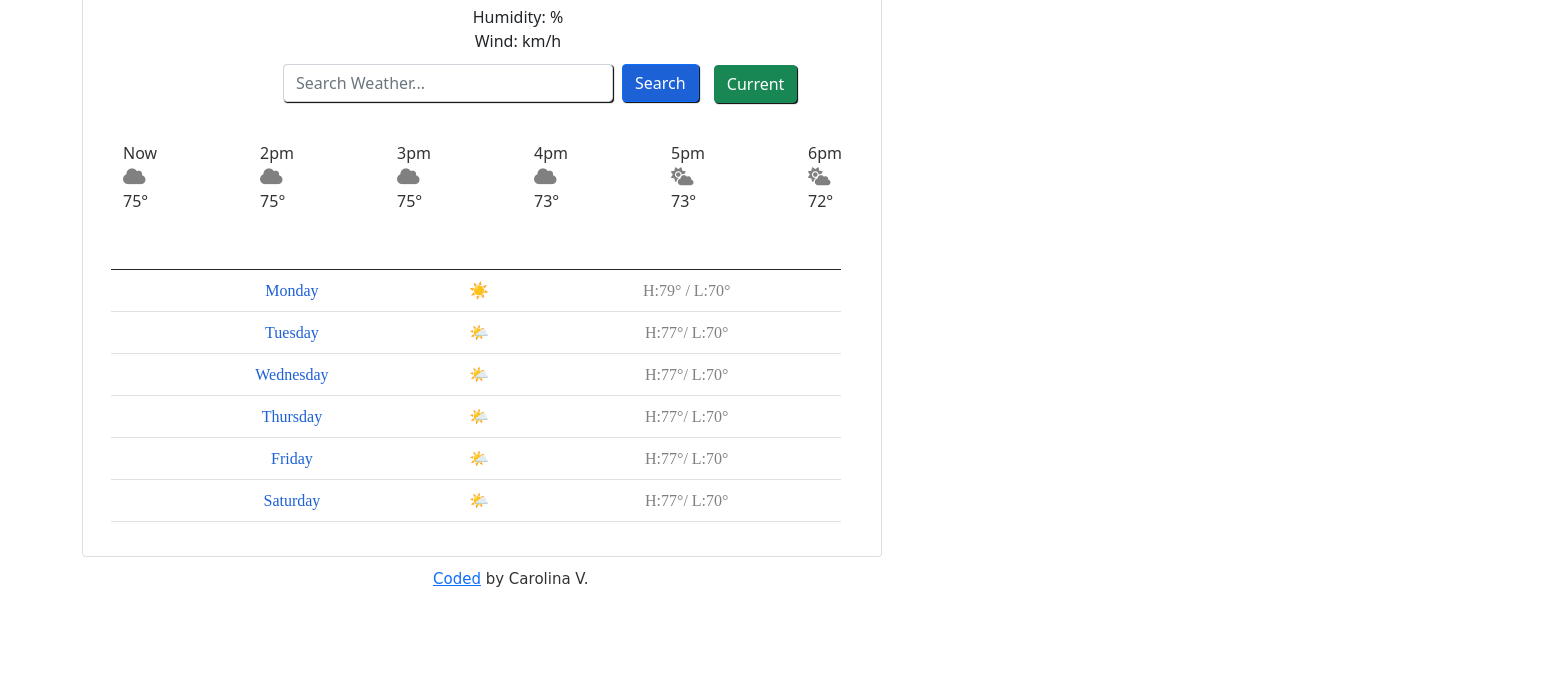
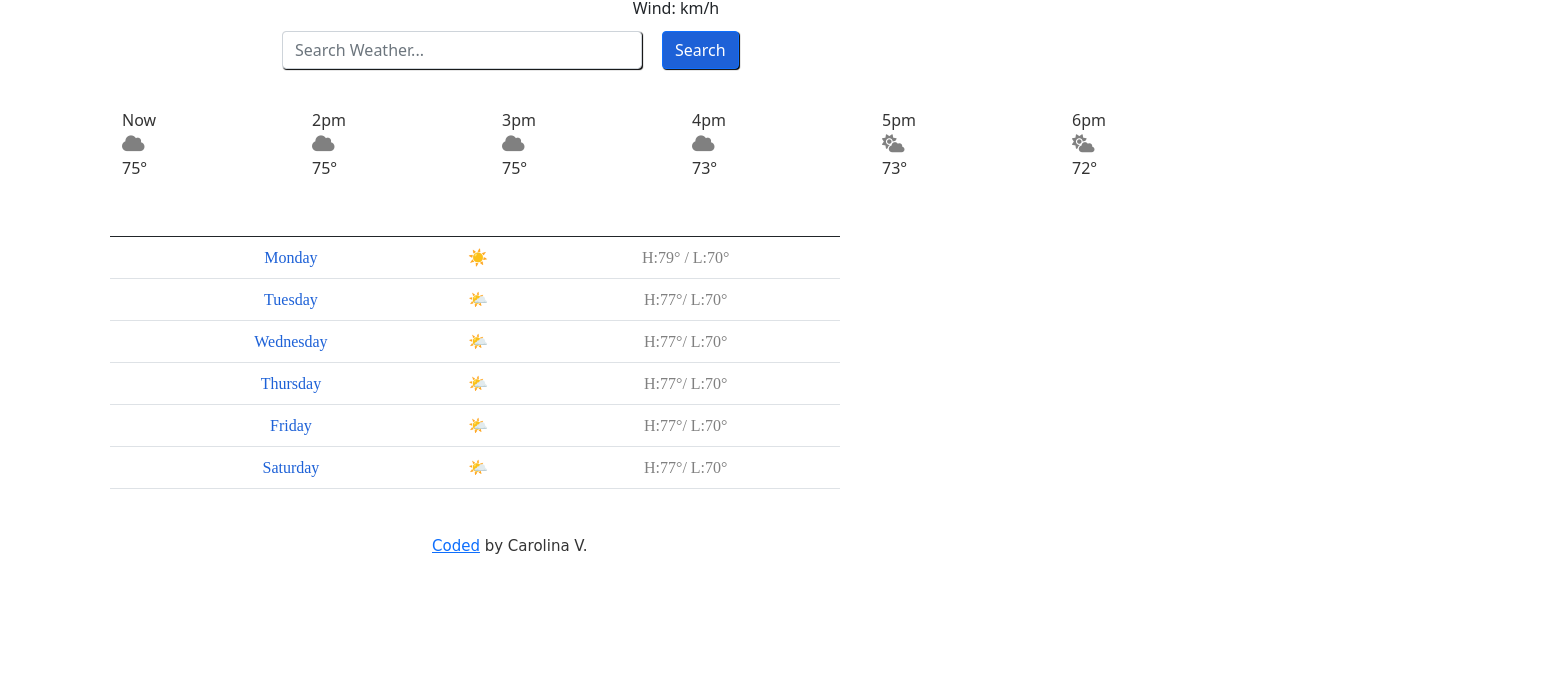
Before and after one commit to danuvia27/weather-app, a plain HTML site: page index.html in a window 1280 px wide. Shown: the part 122-800 px from the top of the page, 1548 px wide, since content can reach past the window. Drawn offline with nearby package versions, Linux system fonts and the light colour scheme; no server answers.

Commit message:
removed current btn

```diff
--- a/index.html
+++ b/index.html
@@ -4,7 +4,7 @@
     <meta charset="UTF-8">
     <meta http-equiv="X-UA-Compatible" content="IE=edge">
     <meta name="viewport" content="width=device-width, initial-scale=1.0">
-    <title>ProjectPlus</title>
+    <title>WeatherApp</title>
     <link href="https://cdn.jsdelivr.net/npm/bootstrap@5.0.2/dist/css/bootstrap.min.css" rel="stylesheet" integrity="sha384-EVSTQN3/azprG1Anm3QDgpJLIm9Nao0Yz1ztcQTwFspd3yD65VohhpuuCOmLASjC" crossorigin="anonymous">
     <link rel="stylesheet" href="src/style.css">
     <script src="https://kit.fontawesome.com/511d2ca8d0.js" crossorigin="anonymous"></script>
@@ -14,10 +14,8 @@
 
 <body>
    <div class="container">
-  <div class="card-group">
-      <div class="card">
-        <div class="card-body">
-        </div>
+  <div class="weather-app">
+     </div>
        <h1 id="city">
 
        </h1>
@@ -44,7 +42,7 @@
 
  <button type="submit" class="btn btn-primary search-button">Search</button>
 
-  <button class="btn btn-success current-button" id="current-location-button"> Current</button>
+
 
 
 </p>
@@ -166,7 +164,7 @@
  <p class="footer"><a
   href="https://github.com/danuvia27/weather-app"
   target="_blank"
-  class="weather-app">Coded</a> by Carolina V.
+  class="open-source">Coded</a> by Carolina V.
  </p>
 
 
--- a/script.js
+++ b/script.js
@@ -52,7 +52,4 @@ function getCurrentLocation(event) {
 let searchForm = document.querySelector("#search-form");
 searchForm.addEventListener("submit", handleSubmit);
 
-let currentLocationButton = document.querySelector("#current-location-button");
-currentLocationButton.addEventListener("click", getCurrentLocation);
-
 searchCity("San Diego");
--- a/src/style.css
+++ b/src/style.css
@@ -1,3 +1,9 @@
+.weather.app {
+  max-width: 500px;
+  margin: 50 px auto;
+  padding: 20px;
+}
+
 h1 {
   text-align: center;
   color: #1d61d7;
@@ -64,11 +70,16 @@ p {
 
 .search-button {
   position: relative;
-  left: 539px;
+  left: 580px;
   bottom: 43px;
   background-color: #1d61d7;
   box-shadow: 1px 1px 1px #000;
 }
+
+.form-control {
+  width: 360px;
+}
+
 .tab {
   margin-left: 2.5;
 }
@@ -102,12 +113,7 @@ ul {
   position: relative;
   left: 20px;
 }
-.current-button {
-  position: relative;
-  left: 550px;
-  bottom: 42px;
-  box-shadow: 1px 1px 1px #000;
-}
+
 .footer {
   text-align: left;
   position: relative;
@@ -116,5 +122,3 @@ ul {
   font-family: Dancing Script, cursive;
   font-size: 15px;
 }
-.weather-app {
-}
```
